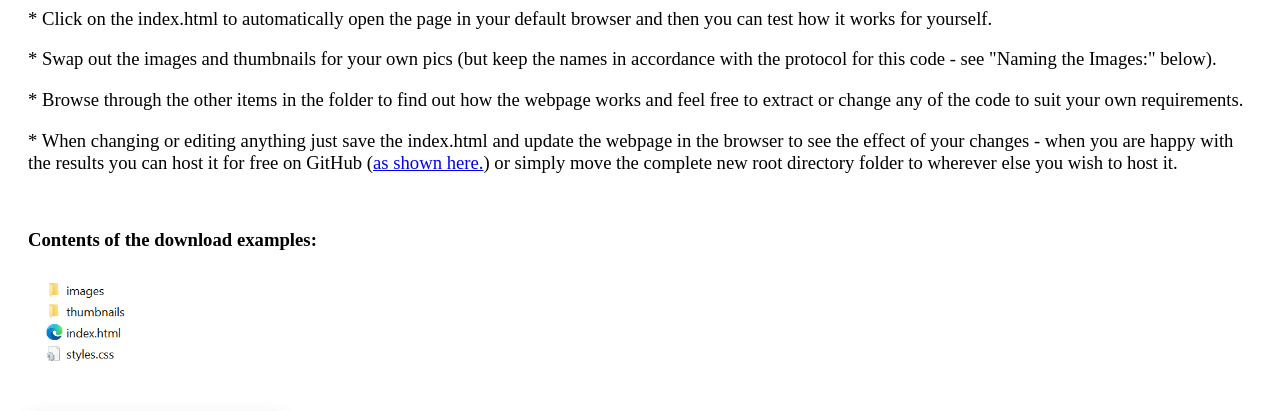
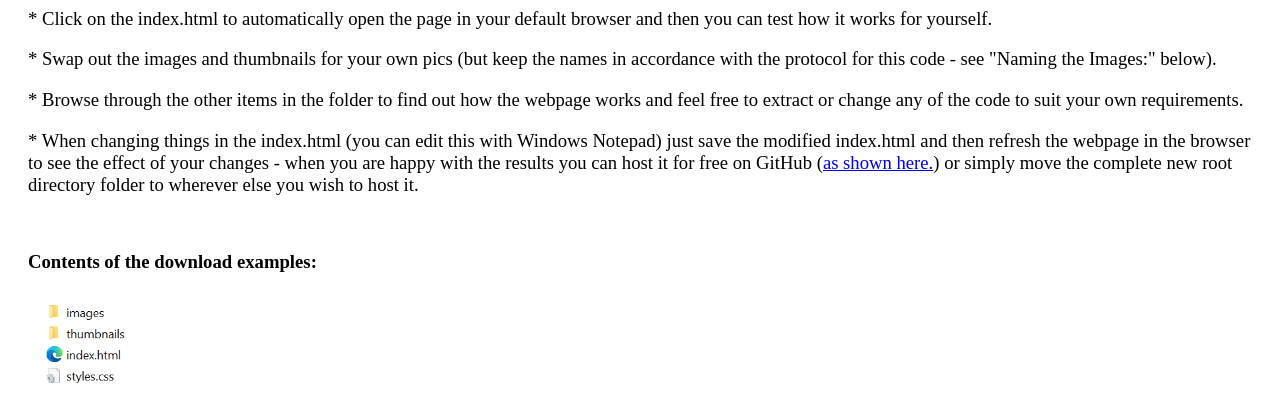
Before and after one commit to boxbot6/create-image-gallery-from-the-contents-of-a-website-folder, a plain HTML site: page index.html in a window 1280 px wide. Shown: the part 1680-2091 px from the top of the page. Drawn offline with Linux system fonts and the light colour scheme.

Commit message:
Update index.html

```diff
--- a/index.html
+++ b/index.html
@@ -113,7 +113,7 @@
 <p> * Click on the index.html to automatically open the page in your default browser and then you can test how it works for yourself.</p>
 <p> * Swap out the images and thumbnails for your own pics (but keep the names in accordance with the protocol for this code - see "Naming the Images:" below).</p>
 <p> * Browse through the other items in the folder to find out how the webpage works and feel free to extract or change any of the code to suit your own requirements.</p>
-<p> * When changing or editing anything just save the index.html and update the webpage in the browser to see the effect of your changes - when you are happy with the results you can host it for free on GitHub (<a href="https://github.com/boxbot6/website-template-simple-single-page-v1/">as shown here.</a>) or simply move the complete new root directory folder to wherever else you wish to host it.</p>
+<p> * When changing things in the index.html (you can edit this with Windows Notepad) just save the modified index.html and then refresh the webpage in the browser to see the effect of your changes - when you are happy with the results you can host it for free on GitHub (<a href="https://github.com/boxbot6/website-template-simple-single-page-v1/">as shown here.</a>) or simply move the complete new root directory folder to wherever else you wish to host it.</p>
 
 <br>
 
```
